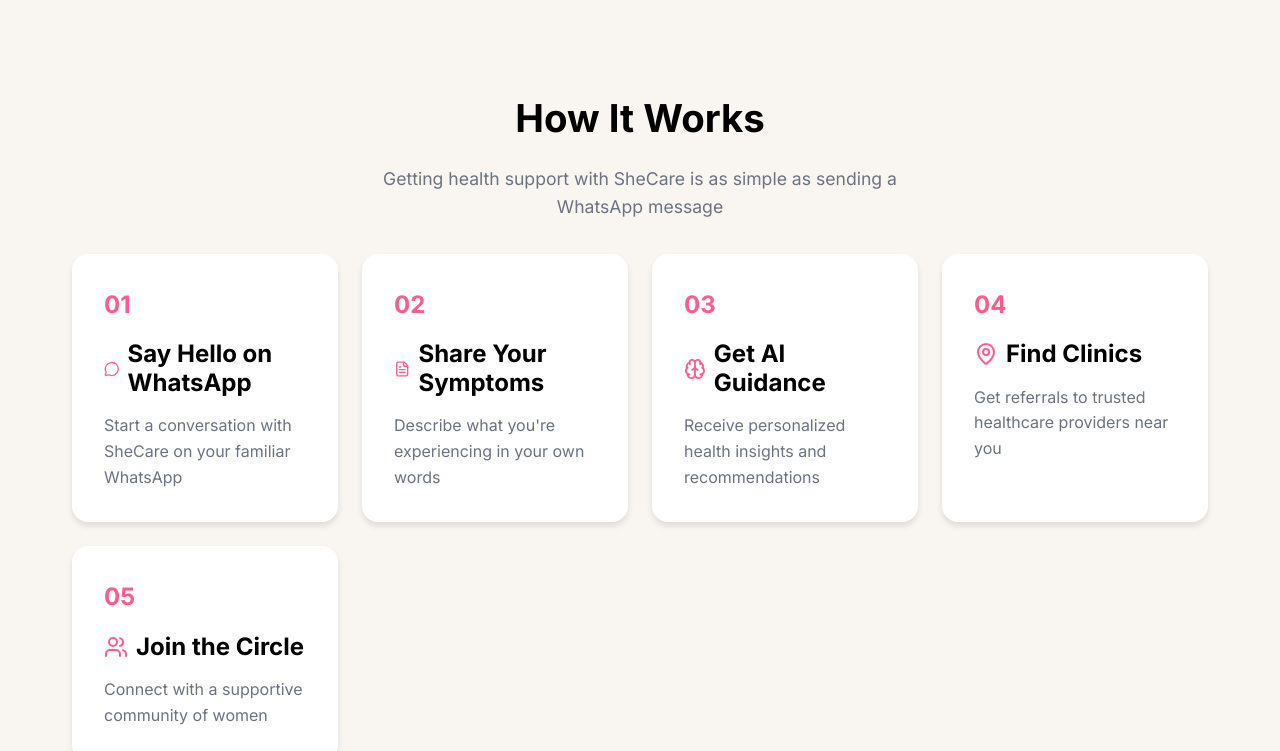
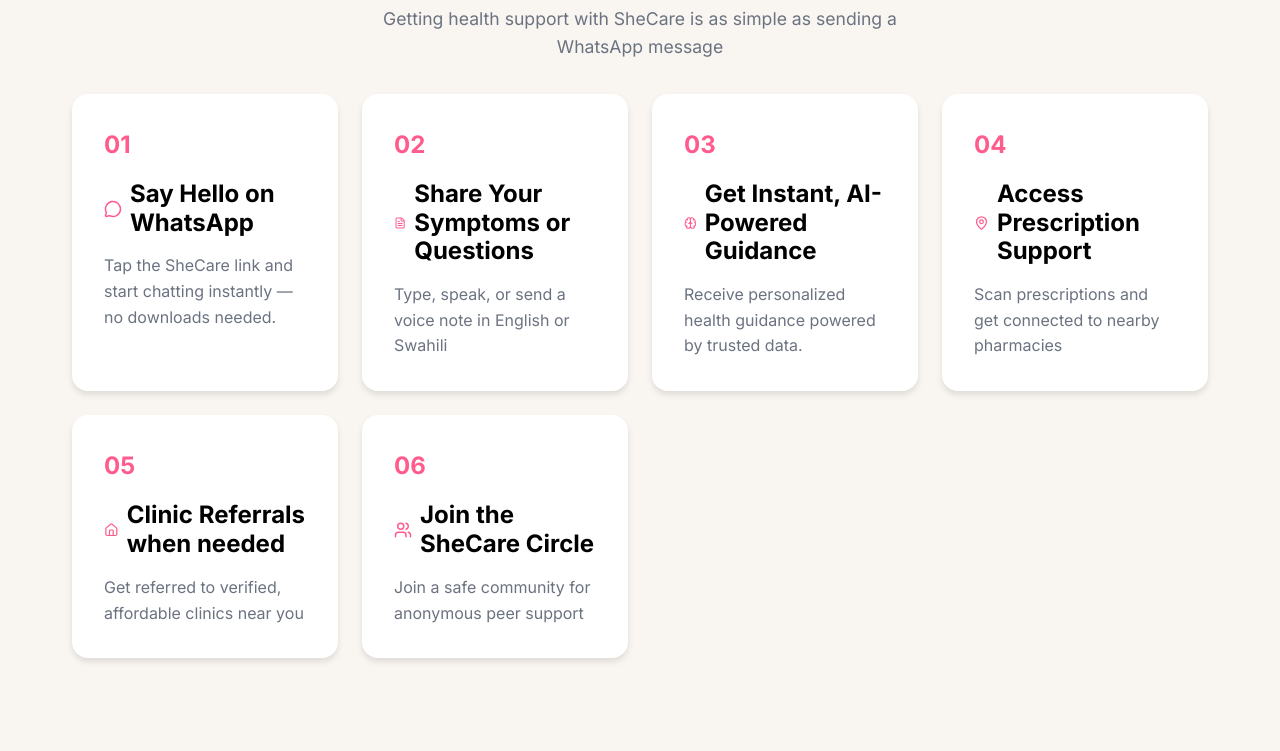
Before and after one commit to antonie-riziki/SheCare_Official, a Django app: page / in a window 1280 px wide. Shown: the part 3120-3871 px from the top of the page. Run offline with Django 5.2, Linux system fonts and the light colour scheme.

Commit message:
updated the whole shecare website, esp on imagery and textual contexts

```diff
--- a/SheCare/SheCare_app/templates/index.html
+++ b/SheCare/SheCare_app/templates/index.html
@@ -171,14 +209,13 @@
           <div class="swiper-slide" style="background-image: url('static/img/WhatsApp Image 2025-09-28 at 5.13.29 PM.jpeg');">
             <div class="slide-content">
                 <h1 class="heading-font mb-3">
-                    SheCare: Your Private AI Health Companion –
+                    Women’s Health Matters -
                     <span class="text-primary">On WhatsApp</span>
                 </h1>
                 <p class="mb-4">
-                    Because women's health shouldn't wait. SheCare is an AI-powered assistant built for women -
-                    accessible anytime via WhatsApp. We help you check symptoms, find trusted clinics, and get
-                    health guidance in a private, simple, and supportive way. No downloads. No stigma.
-                    Just care - on your terms.
+                    Every day, thousands of women in Kenya face health challenges like cervical cancer,
+                    ovarian cysts, and mental stress — but many suffer in silence. SheCare makes it easier
+                    to seek guidance privately, without fear or stigma.
                 </p>
                 <a href="https://wa.me/254706954530?text=Hello%20SheCare,%20I%20would%20like%20to%20learn%20more%20about%20women%E2%80%99s%20health%20and%20get%20guidance%20privately.
 " target="_blank" rel="noopener" class="btn btn-primary" style="background: var(--accent-teal); font-size: 0.9rem; line-height: 1; gap: 0.5rem;">
@@ -194,10 +231,10 @@
                     <!-- <span class="text-primary">On WhatsApp</span> -->
                 </h1>
                 <p class="mb-4" style="font-size: 1.1rem; color: #fff; line-height: 25px; font-weight: 500px; padding-bottom: 50px; text-shadow: 0 3px 8px rgba(0, 0, 0, 0.7);">
-                    Because women's health shouldn't wait. SheCare is an AI-powered assistant <br>built for women -
-                    accessible anytime via WhatsApp. <br>We help you check symptoms, find trusted clinics, and get
-                    health guidance in a private, <br>simple, and supportive way. No downloads. No stigma.
-                    Just care - on your terms.
+                    SheCare is more than just an app, it’s your always-available health ally<br>From checking symptoms and
+                    finding trusted clinics, to sharing tips and connecting <br> you with supportive communities, <br>SheCare walks with you every step of your health journey<br>
+                    simple, and supportive way. No downloads. No stigma.
+                    privately, simply, and with care.
                 </p>
                 <!-- <a href="https://wa.me/254706954530?text=Hello%20SheCare,%20I%20would%20like%20to%20learn%20more%20about%20women%E2%80%99s%20health%20and%20get%20guidance%20privately.
 " target="_blank" rel="noopener" class="btn btn-primary" style="background: var(--accent-teal); font-size: 0.9rem; line-height: 1; gap: 0.5rem;">
@@ -209,14 +246,12 @@
           <div class="swiper-slide" style="background-image: url('static/img/WhatsApp Image 2025-09-28 at 5.13.28 PM (2).jpeg');">
             <div class="slide-content">
                 <h1 class="heading-font mb-3">
-                    SheCare: Your Private AI Health Companion –
-                    <span class="text-primary">On WhatsApp</span>
+                    Building Safe
+                    <span class="text-primary">Communities</span>
                 </h1>
                 <p class="mb-4" style="font-size: 1.1rem; color: #fff;">
-                    Because women's health shouldn't wait. SheCare is an AI-powered assistant built for women -
-                    accessible anytime via WhatsApp. We help you check symptoms, find trusted clinics, and get
-                    health guidance in a private, simple, and supportive way. No downloads. No stigma.
-                    Just care - on your terms.
+                    Beyond AI, SheCare connects women in safe peer-support spaces — where stories, strength,
+                    and hope are shared, ensuring no woman feels alone in her health journey.
                 </p>
                 <a href="https://wa.me/254706954530?text=Hello%20SheCare,%20I%20would%20like%20to%20learn%20more%20about%20women%E2%80%99s%20health%20and%20get%20guidance%20privately.
 " target="_blank" rel="noopener" class="btn btn-primary" style="background: var(--accent-teal); font-size: 0.9rem; line-height: 1; gap: 0.5rem;">
@@ -256,9 +291,9 @@
                     </a>
                 </div>
                 <div class="hero-image animate-slide-right">
-                  <img src="https://shecare-nu.vercel.app/images/4.png"
+                  <img src="static/img/WhatsApp_Image_2025-10-01_at_9.20.26_PM-removebg-preview.png"
                        alt="SheCare AI chat conversation mockup"
-                       style="border-radius: 1rem; height: 100%;">
+                       style="border-radius: 1rem; height: 550px; width: 550px;">
                 </div>
 
                     <!-- <img src="./images/sheCare mockup.jpeg"
@@ -284,7 +319,8 @@
                             </div>
                             <div style="margin-left: 1rem;">
                                 <h3 class="heading-font mb-1">Check Symptoms Privately</h3>
-                                <p class="text-gray">Get confidential health assessments in a safe space</p>
+                                <p class="text-gray">Check early signs of reproductive health concerns (like cervical cancer or ovarian cysts) privately.
+                                    Get guidance that helps you take the next step with confidence.</p>
                             </div>
                         </div>
                         <div style="display: flex; align-items: start;">
@@ -293,7 +329,7 @@
                             </div>
                             <div style="margin-left: 1rem;">
                                 <h3 class="heading-font mb-1">Find Nearby Clinics</h3>
-                                <p class="text-gray">Locate trusted healthcare providers in your area</p>
+                                <p class="text-gray">Find verified, affordable clinics near you—fast. No endless searching, just clear options you can trust.</p>
                             </div>
                         </div>
                         <div style="display: flex; align-items: start;">
@@ -302,7 +338,7 @@
                             </div>
                             <div style="margin-left: 1rem;">
                                 <h3 class="heading-font mb-1">Get Daily Health Tips</h3>
-                                <p class="text-gray">Receive personalized wellness guidance</p>
+                                <p class="text-gray">Learn about reproductive health, nutrition, mental wellness, and lifestyle habits through simple daily messages.</p>
                             </div>
                         </div>
                         <div style="display: flex; align-items: start;">
@@ -311,16 +347,16 @@
                             </div>
                             <div style="margin-left: 1rem;">
                                 <h3 class="heading-font mb-1">Join a Safe Support Community</h3>
-                                <p class="text-gray">Connect with other women on their health journey</p>
+                                <p class="text-gray">Connect anonymously with other women, share experiences, and feel heard in a moderated, stigma-free space.</p>
                             </div>
                         </div>
                     </div>
                 </div>
 
                 <div class="animate-slide-right">
-                  <img src="https://shecare-nu.vercel.app/images/5.png"
+                  <img src="static/img/Gemini_Generated_Image_3yw8783yw8783yw8.png"
                        alt="SheCare Features card"
-                       style="max-width: 100%; border-radius: 1rem; display: block; margin: 0 auto; height: 580px;">
+                       style="max-width: 100%; border-radius: 1rem; display: block; margin: 0 auto; height: 500px;">
                 </div>
 
             </div>
@@ -332,18 +368,18 @@
         <div class="container">
             <div class="grid grid-2">
                 <div class="animate-slide-left">
-                    <img src="https://shecare-nu.vercel.app/images/sheCare%20mockup%202.png"
+                    <img src="static/img/WhatsApp_Image_2025-10-01_at_9.20.26_PM__2_-removebg-preview.png"
                          alt="Woman using WhatsApp"
                          style="border-radius: 1rem; box-shadow: 0 20px 40px rgba(0, 0, 0, 0.2);">
                 </div>
                 <div class="animate-slide-right">
-                    <h2 class="heading-font mb-3">Why WhatsApp? Because It Works.</h2>
+                    <h2 class="heading-font mb-3">Why WhatsApp? <br>Because It Works.</h2>
                     <div style="font-size: 1.1rem; line-height: 1.8;">
                         <p style="margin-bottom: 1.5rem;">
-                            In Kenya, WhatsApp isn't just an app – it's how we communicate. With over
-                            <strong>90% of smartphone users</strong> already on WhatsApp, SheCare meets
+                            In Kenya alone, over 30+ million people use WhatsApp -  of which <strong>15M are women.</strong> We’re meeting women exactly where they already are.</p>
+                            <!-- <strong>90% of smartphone users</strong> already on WhatsApp, SheCare meets
                             women where they are.
-                        </p>
+                        </p> -->
                         <p style="margin-bottom: 1.5rem;">
                             No new downloads. No complicated signups. No learning curves. Just send a
                             message and get the health support you deserve, instantly.
@@ -372,46 +408,55 @@
                 <div class="step-card animate-fade-in">
                     <div class="step-number">01</div>
                     <div style="display: flex; align-items: center; margin-bottom: 1rem;">
-                        <i data-lucide="message-circle" style="color: var(--primary-coral); margin-right: 0.5rem;"></i>
+                        <i data-lucide="message-circle" style="color: var(--primary-coral); margin-right: 0.5rem; width: 28px; height: 28px;"></i>
                         <h3 class="heading-font">Say Hello on WhatsApp</h3>
                     </div>
-                    <p class="text-gray">Start a conversation with SheCare on your familiar WhatsApp</p>
+                    <p class="text-gray">Tap the SheCare link and start chatting instantly — no downloads needed.</p>
                 </div>
 
                 <div class="step-card animate-fade-in" style="animation-delay: 0.1s;">
                     <div class="step-number">02</div>
                     <div style="display: flex; align-items: center; margin-bottom: 1rem;">
-                        <i data-lucide="file-text" style="color: var(--primary-coral); margin-right: 0.5rem;"></i>
-                        <h3 class="heading-font">Share Your Symptoms</h3>
+                        <i data-lucide="file-text" style="color: var(--primary-coral); margin-right: 0.5rem; width: 28px; height: 28px;"></i>
+                        <h3 class="heading-font">Share Your Symptoms or Questions</h3>
                     </div>
-                    <p class="text-gray">Describe what you're experiencing in your own words</p>
+                    <p class="text-gray">Type, speak, or send a voice note in English or Swahili</p>
                 </div>
 
                 <div class="step-card animate-fade-in" style="animation-delay: 0.2s;">
                     <div class="step-number">03</div>
                     <div style="display: flex; align-items: center; margin-bottom: 1rem;">
-                        <i data-lucide="brain" style="color: var(--primary-coral); margin-right: 0.5rem;"></i>
-                        <h3 class="heading-font">Get AI Guidance</h3>
+                        <i data-lucide="brain" style="color: var(--primary-coral); margin-right: 0.5rem; width: 28px; height: 28px;"></i>
+                        <h3 class="heading-font">Get Instant, AI-Powered Guidance </h3>
                     </div>
-                    <p class="text-gray">Receive personalized health insights and recommendations</p>
+                    <p class="text-gray">Receive personalized health guidance powered by trusted data.</p>
                 </div>
 
                 <div class="step-card animate-fade-in" style="animation-delay: 0.3s;">
                     <div class="step-number">04</div>
                     <div style="display: flex; align-items: center; margin-bottom: 1rem;">
-                        <i data-lucide="map-pin" style="color: var(--primary-coral); margin-right: 0.5rem;"></i>
-                        <h3 class="heading-font">Find Clinics</h3>
+                        <i data-lucide="map-pin" style="color: var(--primary-coral); margin-right: 0.5rem; width: 28px; height: 28px;"></i>
+                        <h3 class="heading-font">Access Prescription Support</h3>
                     </div>
-                    <p class="text-gray">Get referrals to trusted healthcare providers near you</p>
+                    <p class="text-gray">Scan prescriptions and get connected to nearby pharmacies</p>
                 </div>
 
                 <div class="step-card animate-fade-in" style="animation-delay: 0.4s;">
                     <div class="step-number">05</div>
                     <div style="display: flex; align-items: center; margin-bottom: 1rem;">
-                        <i data-lucide="users" style="color: var(--primary-coral); margin-right: 0.5rem;"></i>
-                        <h3 class="heading-font">Join the Circle</h3>
+                        <i data-lucide="home" style="color: var(--primary-coral); margin-right: 0.5rem; width: 28px; height: 28px;"></i>
+                        <h3 class="heading-font">Clinic Referrals when needed</h3>
                     </div>
-                    <p class="text-gray">Connect with a supportive community of women</p>
+                    <p class="text-gray">Get referred to verified, affordable clinics near you</p>
+                </div>
+
+                <div class="step-card animate-fade-in" style="animation-delay: 0.5s;">
+                    <div class="step-number">06</div>
+                    <div style="display: flex; align-items: center; margin-bottom: 1rem;">
+                        <i data-lucide="users" style="color: var(--primary-coral); margin-right: 0.5rem; width: 28px; height: 28px;"></i>
+                        <h3 class="heading-font">Join the SheCare Circle</h3>
+                    </div>
+                    <p class="text-gray">Join a safe community for anonymous peer support</p>
                 </div>
             </div>
         </div>
```
Also changed, not shown: other parts of SheCare/SheCare_app/templates/index.html (+39 -1 lines), 1 other file.
